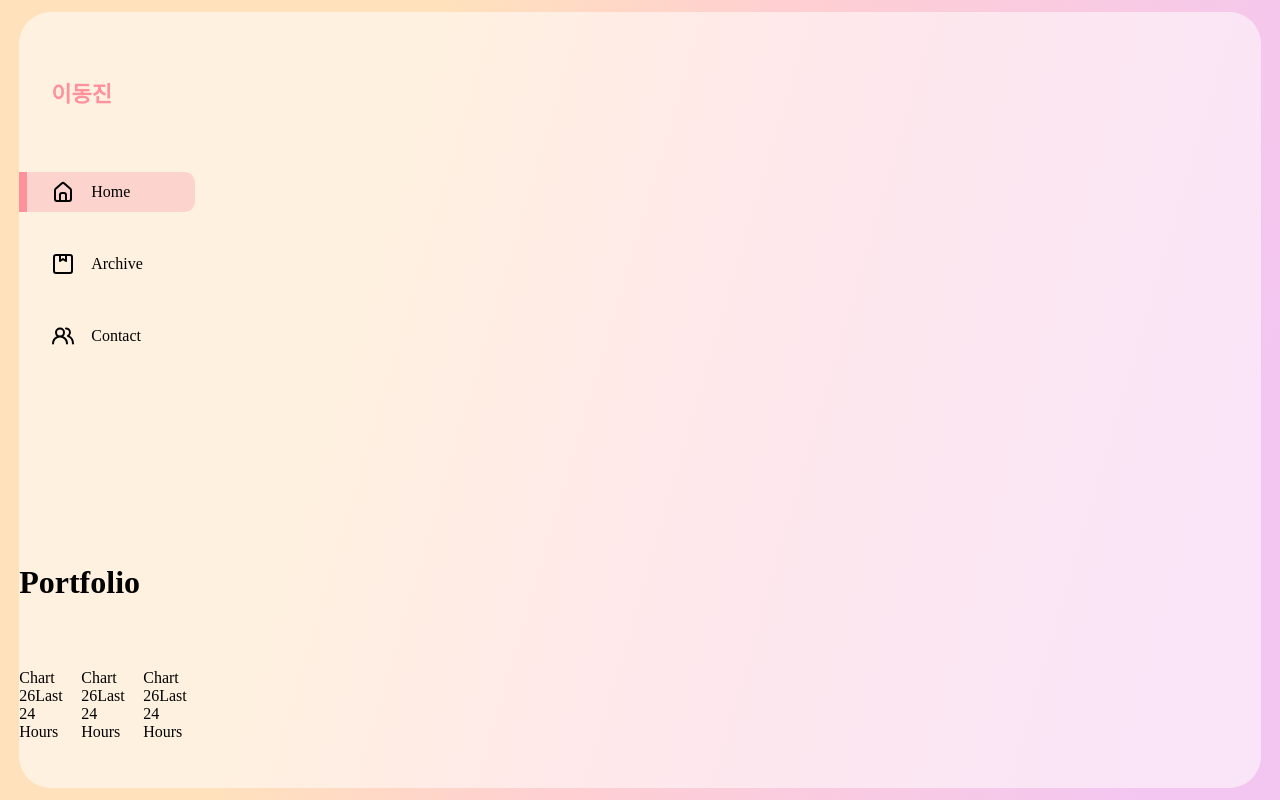
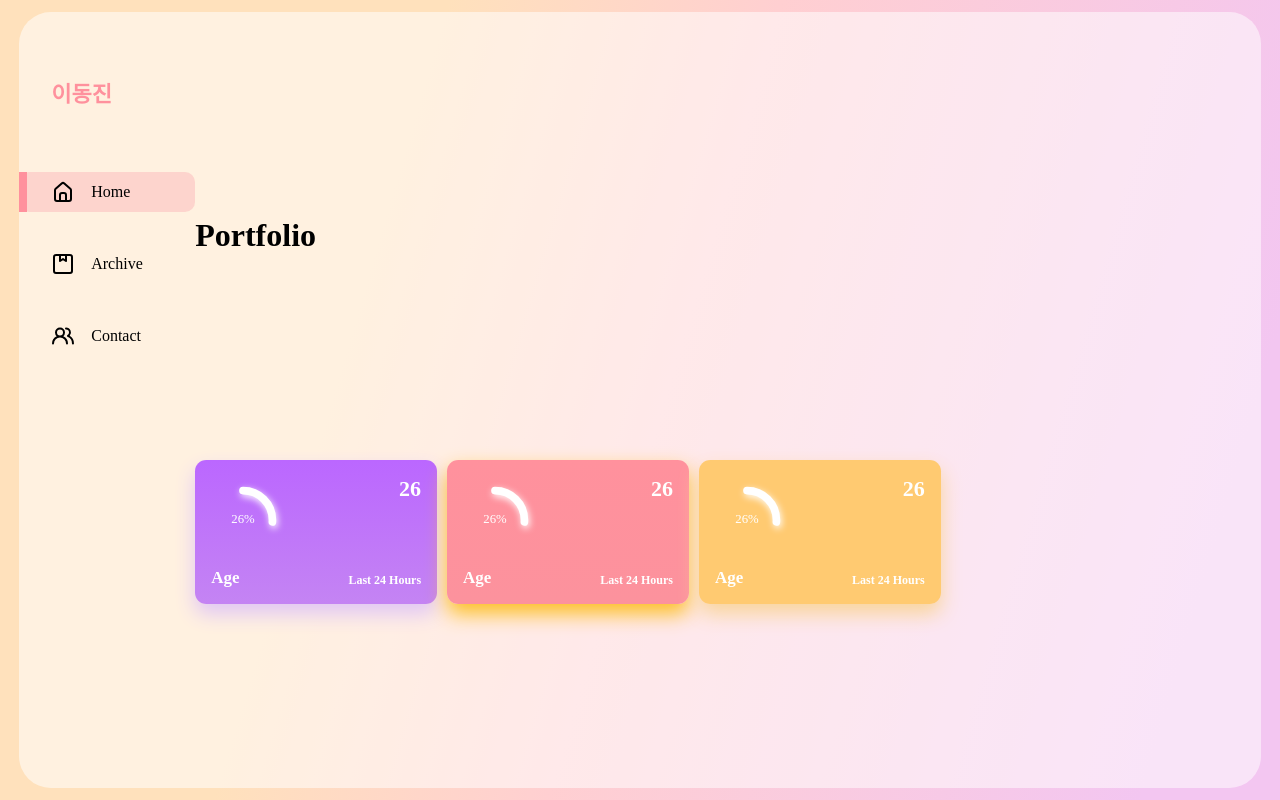
Before and after one commit to thefigtree/dashboard_24_04_11, a React (Create React App) app: page / in a window 1280 px wide. Built offline with nearby package versions, Linux system fonts and the light colour scheme.

Commit message:
func: CompactCard, ExpandedCard

```diff
--- a/package.json
+++ b/package.json
@@ -9,6 +9,7 @@
     "@testing-library/user-event": "^13.5.0",
     "framer-motion": "^11.0.28",
     "react": "^18.2.0",
+    "react-circular-progressbar": "^2.1.0",
     "react-dom": "^18.2.0",
     "react-scripts": "5.0.1",
     "web-vitals": "^2.1.4"
--- a/src/App.css
+++ b/src/App.css
@@ -36,5 +36,5 @@
   border-radius: 2rem;
   background-color: var(--glass);
   overflow: hidden;
-  grid-template-columns: 11rem;
+  grid-template-columns: 11rem auto 20rem;
 }
--- a/src/components/Card/Card.css
+++ b/src/components/Card/Card.css
@@ -0,0 +1,65 @@
+.CompactCard {
+  height: 7rem !important;
+  padding: 1rem;
+  display: flex;
+  flex: 1;
+  border-radius: 0.7rem;
+  color: white;
+  cursor: pointer;
+}
+
+.CompactCard:hover {
+  box-shadow: none !important;
+}
+
+/* radialBar */
+
+.radialBar {
+  display: flex;
+  flex: 1;
+  flex-direction: column;
+  justify-content: flex-end;
+  gap: 1rem;
+}
+
+.CircularProgressbar {
+  width: 4rem !important;
+  overflow: visible !important;
+}
+
+.CircularProgressbar-path {
+  stroke: white !important;
+  stroke-width: 12px !important;
+  filter: drop-shadow(2px 4px 6px white) !important;
+}
+
+.CircularProgressbar-trail {
+  display: none;
+}
+
+.CircularProgressbar-text {
+  fill: white !important;
+}
+
+.radialBar > span {
+  font-size: 17px;
+  font-weight: bold;
+}
+
+.detail {
+  display: flex;
+  flex: 1;
+  flex-direction: column;
+  justify-content: space-between;
+  align-items: flex-end;
+}
+
+.detail > span:nth-child(1) {
+  font-size: 22px;
+  font-weight: bold;
+}
+
+.detail > span:nth-child(2) {
+  font-size: 12px;
+  font-weight: bold;
+}
--- a/src/components/Card/Card.jsx
+++ b/src/components/Card/Card.jsx
@@ -1,5 +1,8 @@
 import React, { useState } from "react";
 import { LayoutGroup } from "framer-motion";
+import { CircularProgressbar } from "react-circular-progressbar";
+import "react-circular-progressbar/dist/styles.css";
+import { UilTimes } from "@iconscout/react-unicons";
 import "./Card.css";
 
 const Card = (props) => {
@@ -7,16 +10,39 @@
 
   return (
     <LayoutGroup>
-      {expanded ? "Expanded" : <CompactCard params={props}></CompactCard>}
+      {expanded ? (
+        <ExpandedCard
+          params={props}
+          setExpanded={() => setExpanded(false)}
+        ></ExpandedCard>
+      ) : (
+        <CompactCard
+          params={props}
+          setExpanded={() => setExpanded(true)}
+        ></CompactCard>
+      )}
     </LayoutGroup>
   );
 };
 
 // CompactCard
-function CompactCard({ params }) {
+function CompactCard({ params, setExpanded }) {
   return (
-    <div className="CompactCard">
-      <div className="radialBar">Chart</div>
+    <div
+      className="CompactCard"
+      style={{
+        background: params.color.backGround,
+        boxShadow: params.color.boxShadow,
+      }}
+      onClick={setExpanded}
+    >
+      <div className="radialBar">
+        <CircularProgressbar
+          value={params.barValue}
+          text={`${params.barValue}%`}
+        ></CircularProgressbar>
+        <span>{params.title}</span>
+      </div>
 
       <div className="detail">
         <span>{params.value}</span>
@@ -26,4 +52,24 @@
   );
 }
 
+// ExpandedCard
+function ExpandedCard({ params, setExpanded }) {
+  return (
+    <div
+      className="ExpandedCard"
+      style={{
+        background: params.color.backGround,
+        boxShadow: params.color.boxShadow,
+      }}
+    >
+      <div>
+        <UilTimes onClick={setExpanded}></UilTimes>
+      </div>
+      <span>{params.title}</span>
+      <div className="chartContainer">Chart</div>
+      <span>Last 24 Hours</span>
+    </div>
+  );
+}
+
 export default Card;
```
Also changed, not shown: 1 other file (tests, documents, lock files or other folders).
